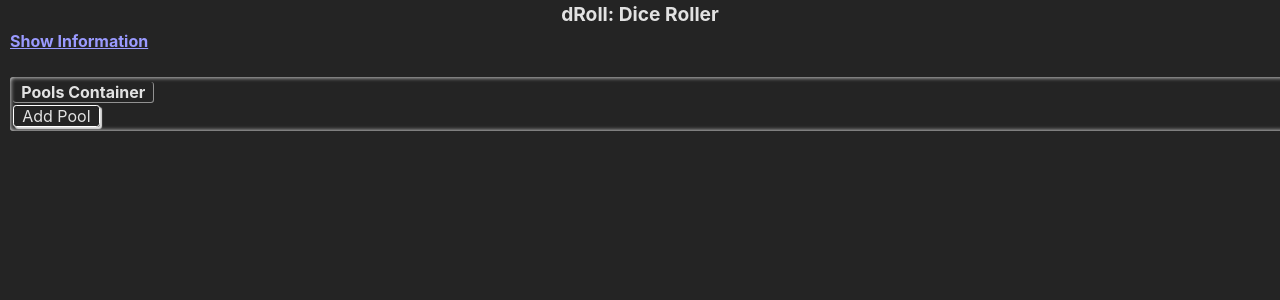
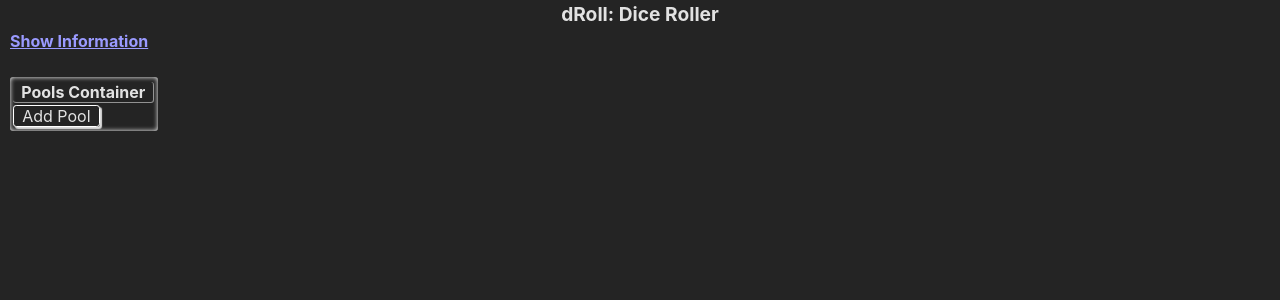
Before and after one commit to snowb/dRoll, a Vue app: page / in a window 1280 px wide. Shown: the top 300 px of the page. Built offline with nearby package versions, Linux system fonts and the light colour scheme; what oh-vue-icons would draw is missing.

Commit message:
move styles to classes

```diff
--- a/src/components/PoolsContainer.vue
+++ b/src/components/PoolsContainer.vue
@@ -66,11 +66,9 @@
 </script>
 
 <template>
-<div style="border-radius:0.2em; box-shadow:inset 0px 0px 5px 0px white; width: 100vw; display: inline-flex; flex-direction: column; padding:0.2em;">
+<div class="pools_container" style="">
   <div>
-    <span style="font-weight:bold; border-bottom:thin solid rgba(255,255,255,0.5); border-right:thin solid rgba(255,255,255,0.5); border-radius: 0.2em; padding:0em 0.5em 0em 0.5em;">
-      Pools Container
-    </span>
+    <span class="pools_container_title">Pools Container</span>
   </div>
   <PoolComponent v-for="(pool,pool_index) in pools"
     :pool=pool :pool_index=pool_index :force_render="forceRender()"
@@ -78,12 +76,32 @@
     @reRollPool="reRollPool" @reRollDice="reRollDice">
   </PoolComponent>
   <div>
-    <span class="button pointer" style="border:thin solid white; padding:0em 0.5em 0em 0.5em; border-radius: 0.2em;" @click="addPool()">Add Pool</span>
+    <span class="button pointer add_pool" @click="addPool()">Add Pool</span>
   </div>
 </div>
 </template>
 
 <style scoped>
+.pools_container_title{
+  font-weight:bold;
+  border-bottom:thin solid rgba(255,255,255,0.5);
+  border-right:thin solid rgba(255,255,255,0.5);
+  border-radius: 0.2em; padding:0em 0.5em 0em 0.5em;
+}
+.pools_container{
+  border-radius:0.2em;
+  box-shadow:inset 0px 0px 5px 0px white;
+  /* width: 100vw;  */
+  display: inline-flex;
+  flex-direction: column;
+  align-self: flex-start;
+  padding:0.2em;
+}
+.add_pool{
+  border:thin solid white;
+  padding:0em 0.5em 0em 0.5em;
+  border-radius: 0.2em;
+}
 .button:hover {
   background-color: rgb(46, 100, 39);
 }
```
Lines whose indentation alone changed are shown as unchanged.
